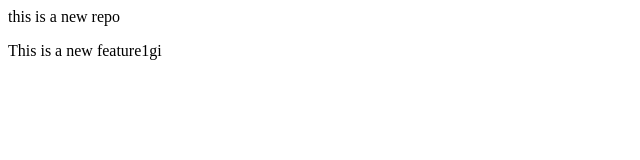
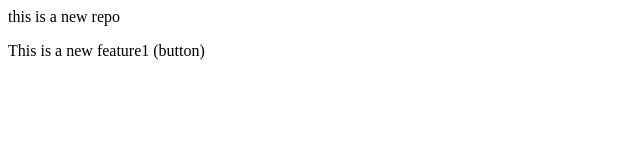
Before and after one commit to MuhammadSalman1-byte/localrepo, a plain HTML site: page index.html in a window 1280 px wide. Shown: the full height of the page, 0-640 px from the left. Drawn offline with Linux system fonts and the light colour scheme.

```diff
--- a/index.html
+++ b/index.html
@@ -1,2 +1,2 @@
 <p>this is a new repo</p>
-<p>This is a new feature1gi</p>
+<p>This is a new feature1 (button)</p>
```
